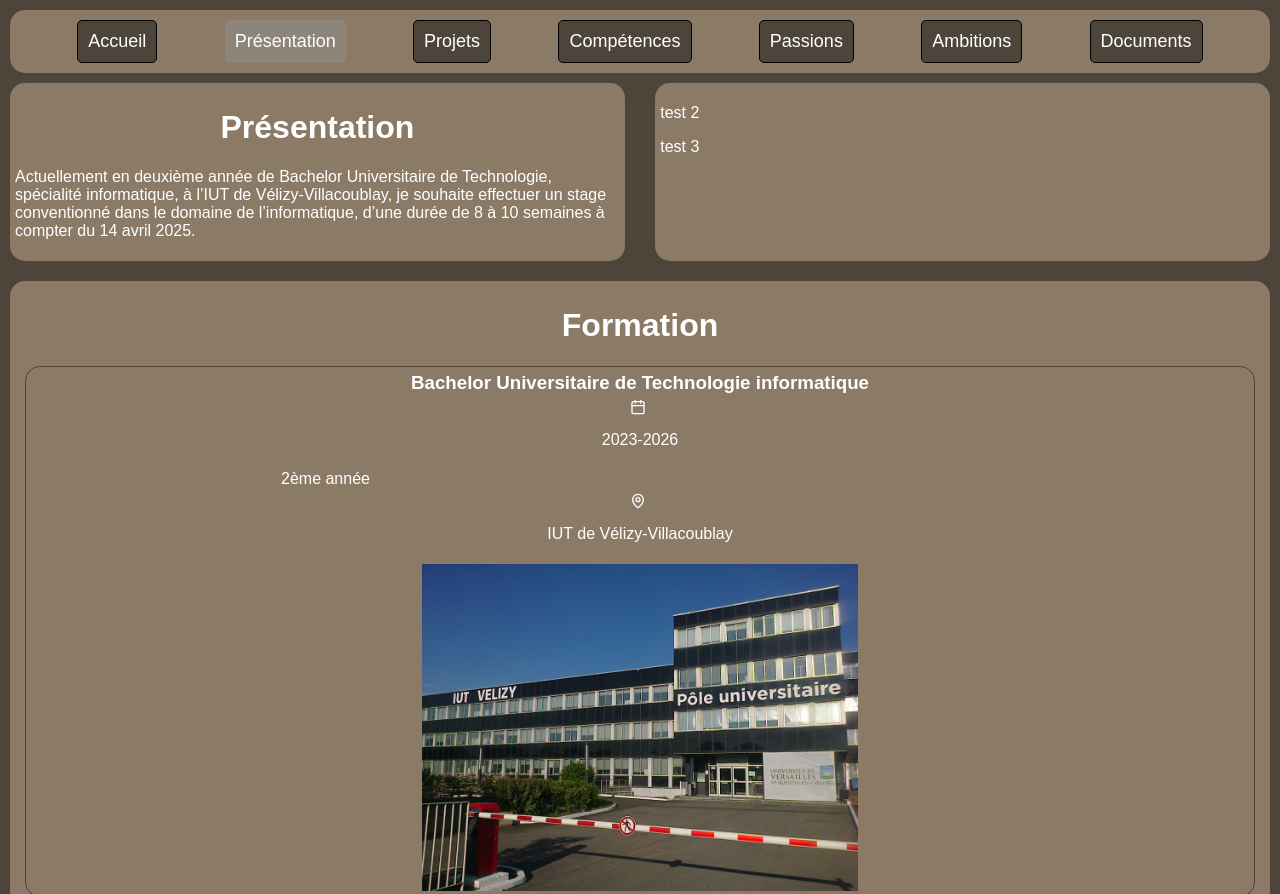
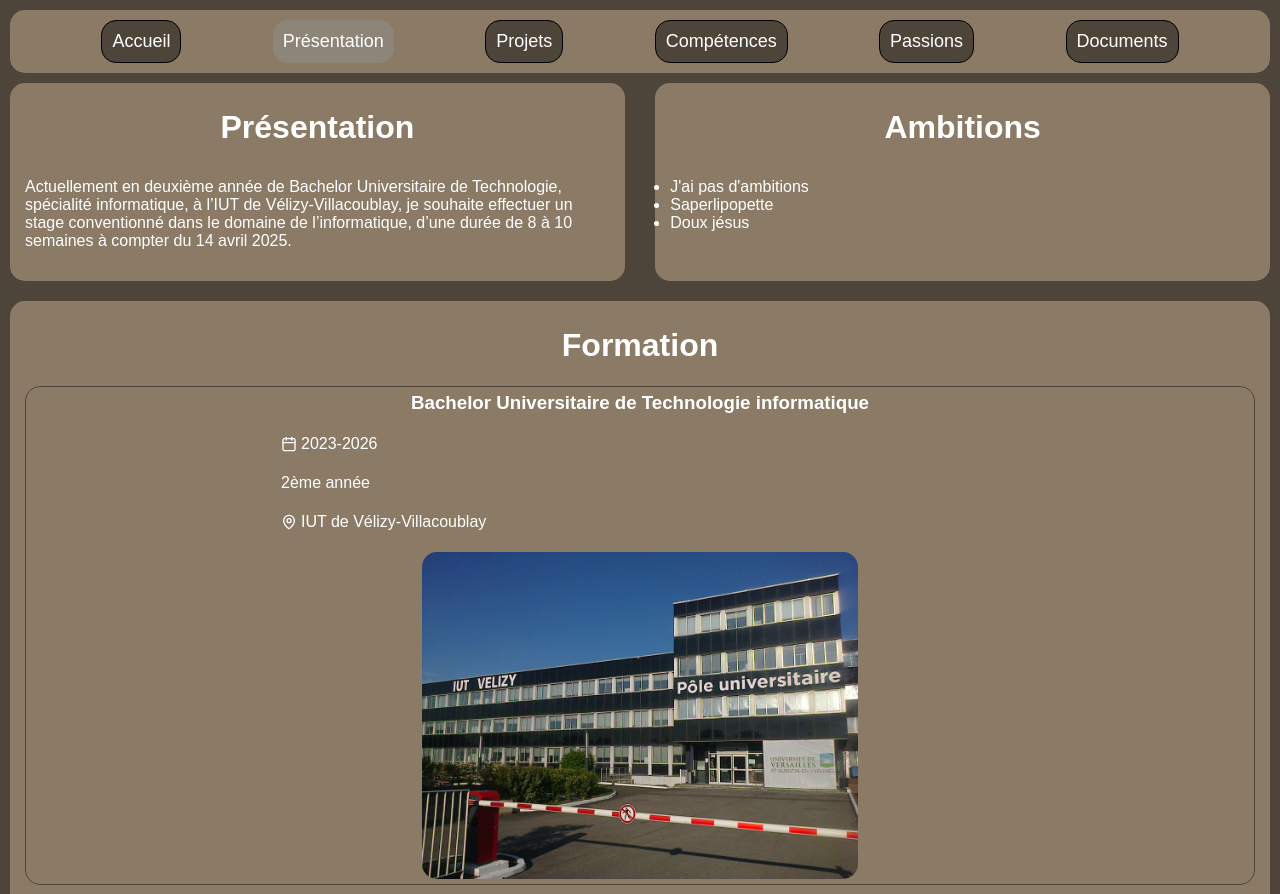
Before and after one commit to GhostieGhost75/S4portfolio, a plain HTML site: page src/presentation.html in a window 1280 px wide. Shown: the top 894 px of the page. Drawn offline with Linux system fonts and the light colour scheme.

Commit message:
ça avance tjr

```diff
--- a/src/assets/style.css
+++ b/src/assets/style.css
@@ -1,25 +1,33 @@
+:root {
+    --bg : #4e453a;
+    --text : #ffffff;
+    --butoff : #8D857A;
+    --fg : #8B7B66;
+    --radius : 15px;
+}
+
 html, body {
-    background: #4e453a;
+    background: var(--bg);
     margin : 5px;
     font-family: Arial, Helvetica, sans-serif;
-    color : white;
+    color : var(--text);
 }
 
 .navbar {
-    background: rgb(139, 123, 102);
+    background: var(--fg);
     display: flex;
     padding: 5px;
     flex-wrap: wrap;
     justify-content: space-evenly;
-    border-radius: 15px;
+    border-radius: var(--radius);
 }
 
 .navbar > button {
     text-align: center;
-    color : white;
-    border-radius: 5px;
+    color : var(--text);
+    border-radius: var(--radius);
     border : 1px solid black;
-    background-color: rgb(78, 69, 58);
+    background-color: var(--bg);
     padding: 10px;
     font-size: large;
     margin: 5px;
@@ -31,16 +39,16 @@ html, body {
 }
 
 .navbar > button:disabled {
-    background-color: rgb(141, 133, 122);
+    background-color: var(--butoff);
     border: none;
 }
 
 .content {
-    background: rgb(139, 123, 102);
+    background: var(--fg);
     padding: 5px;
     margin-top : 10px;
     margin-bottom : 10px;
-    border-radius: 15px;
+    border-radius: var(--radius);
 }
 
 .centeredh {
@@ -51,8 +59,8 @@ html, body {
     padding-left: 20%;
     padding-right: 20%;
     margin : 10px;
-    border: 1px solid #4e453a;
-    border-radius : 15px;
+    border: 1px solid var(--bg);
+    border-radius : var(--radius);
 }
 
 .sub-block > * {
@@ -61,7 +69,7 @@ html, body {
 
 .img-text {
     display : flex;
-    flex-direction: column;
+    flex-direction: row;
     align-items: center;
 }
 
@@ -78,6 +86,7 @@ html, body {
     display: block;
     width : 60%;
     height: auto;
+    border-radius: var(--radius);
 }
 
 .doublediv {
@@ -90,3 +99,7 @@ html, body {
 .doublediv > div {
     width:48%;
 }
+
+.doublediv > div > *:not(h1) {
+    padding: 10px;
+}
--- a/src/presentation.html
+++ b/src/presentation.html
@@ -12,7 +12,6 @@
     <button onclick="window.location.href='projects.html'">Projets</button>
     <button onclick="window.location.href='skills.html'">Compétences</button>
     <button onclick="window.location.href='passion.html'">Passions</button>
-    <button onclick="window.location.href='ambitions.html'">Ambitions</button>
     <button onclick="window.location.href='docs.html'">Documents</button>
 </header>
 <main>
@@ -22,8 +21,12 @@
             <p>Actuellement en deuxième année de Bachelor Universitaire de Technologie, spécialité informatique, à l’IUT de Vélizy-Villacoublay, je souhaite effectuer un stage conventionné dans le domaine de l’informatique, d’une durée de 8 à 10 semaines à compter du 14 avril 2025.</p>
         </div>
         <div class="content">
-            <p>test 2</p>
-            <p>test 3</p>
+            <h1 class="centeredh">Ambitions</h1>
+            <ul>
+                <li>J'ai pas d'ambitions</li>
+                <li>Saperlipopette</li>
+                <li>Doux jésus</li>
+            </ul>
         </div>
     </div>
     <div class="content">
@@ -54,15 +57,7 @@
             </div>
             <img class="photoforma" src="assets/img/lycee_lpv.jpg" alt="Lycée Les Pierres Vives">
         </div>
-        <div>
-
-        </div>
     </div>
-
-    <p>Actuellement en deuxième année de Bachelor Universitaire de Technologie, spécialité
-        informatique, à l’IUT de Vélizy-Villacoublay, je souhaite effectuer un stage conventionné
-        dans le domaine de l’informatique, d’une durée de 8 à 10 semaines à compter du 14 avril
-        2025.</p>
 </main>
 </body>
 </html>
```
Also changed, not shown: src/ambitions.html (deleted, +0 -25 lines), src/docs.html (+0 -1 lines), src/index.html (+0 -1 lines), src/passion.html (+0 -1 lines), src/projects.html (+0 -1 lines), src/skills.html (+0 -1 lines).
